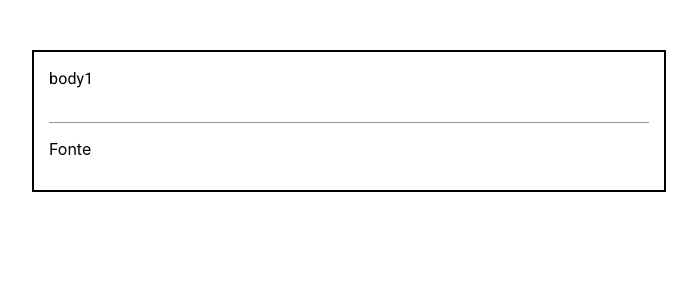
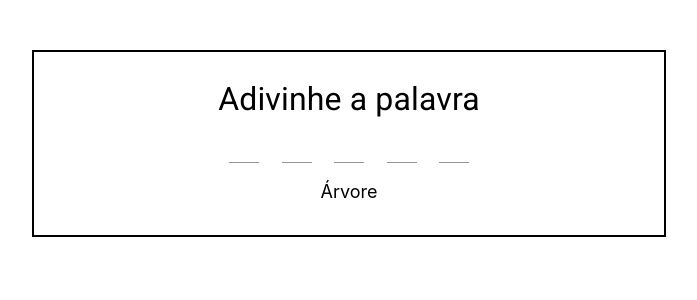
Before and after one commit to brunog2/adivinha-palavra, a React (Create React App) app: page / in a window 1280 px wide. Shown: the top 300 px of the page, without its empty margins (291-988 px from the left). Built offline with nearby package versions, Linux system fonts and the light colour scheme.

Commit message:
Mais alteracoes

```diff
--- a/src/App.css
+++ b/src/App.css
@@ -7,6 +7,30 @@
     border: solid 2px black;
     padding: 15px;
 }
-.texto{
-    width: 100%;
+
+.container-caracteres{
+    display: flex;
+    justify-content: space-between;
+    align-items: center;
+
+    padding-left: 30%;
+    padding-right: 30%;
+
 }
+
+.caractere{
+    width: 30px;
+    margin-right: auto;
+    margin-left: auto;
+    white-space: nowrap;
+
+}
+
+.palavra{
+    text-align: center;
+    font-size: 18px;
+}
+
+.titulo {
+    text-align: center;
+}
--- a/src/App.js
+++ b/src/App.js
@@ -2,17 +2,44 @@ import React from 'react';
 import 'typeface-roboto';
 import TextField from '@material-ui/core/TextField';
 import Typography from '@material-ui/core/Typography';
+import Box from '@material-ui/core/Box';
 import './App.css';
 
+class App extends React.Component {
 
-class App extends React.Component{
+  constructor(props) {
+    super(props);
+    this.state = {
+      palavra: [
+        "Árvore",
+        "Carro",
+        "Casa",
+        "Natal",
+        "Computador"
+      ]
+    }
+  }
+
   render() {
     return (
       <div className="container">
-      <Typography>body1</Typography>
-      <TextField id="standard-basic" className="texto"/>
+        <Typography component="div">
+          <Box className="titulo" fontSize={32} m={1}>Adivinhe a palavra</Box>
+        </Typography>
 
-      <p>Fonte</p>
+
+        <div className="container-caracteres">
+          {this.state.palavra.map(caracteres => (
+              <TextField id="standard-basic" className="caractere" />
+          ))}
+        </div>
+
+
+
+
+        <p className="palavra">
+          {this.state.palavra[Math.floor(Math.random() * this.state.palavra.length)]}
+        </p>
       </div>
 
     );
```
Lines whose indentation alone changed are shown as unchanged.
